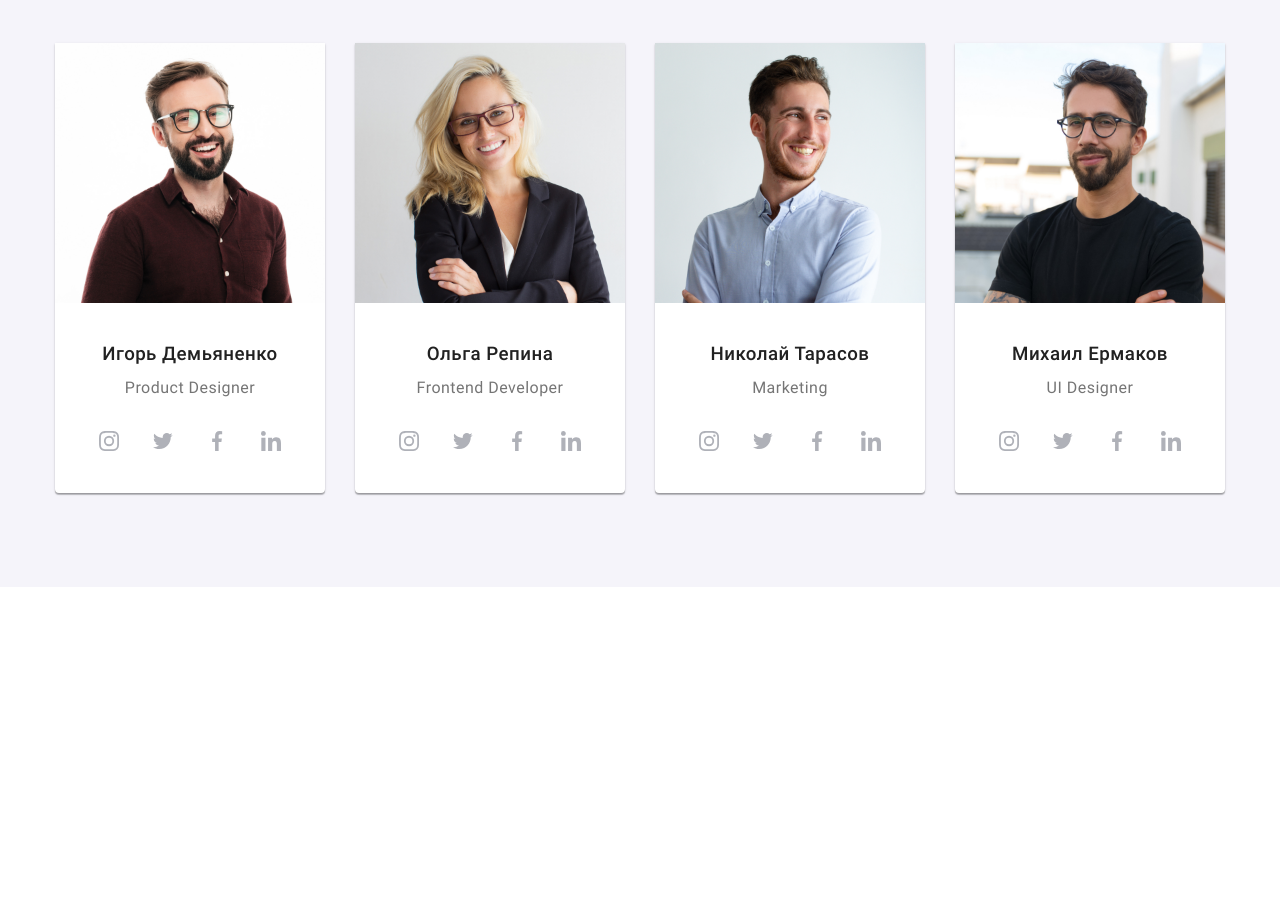
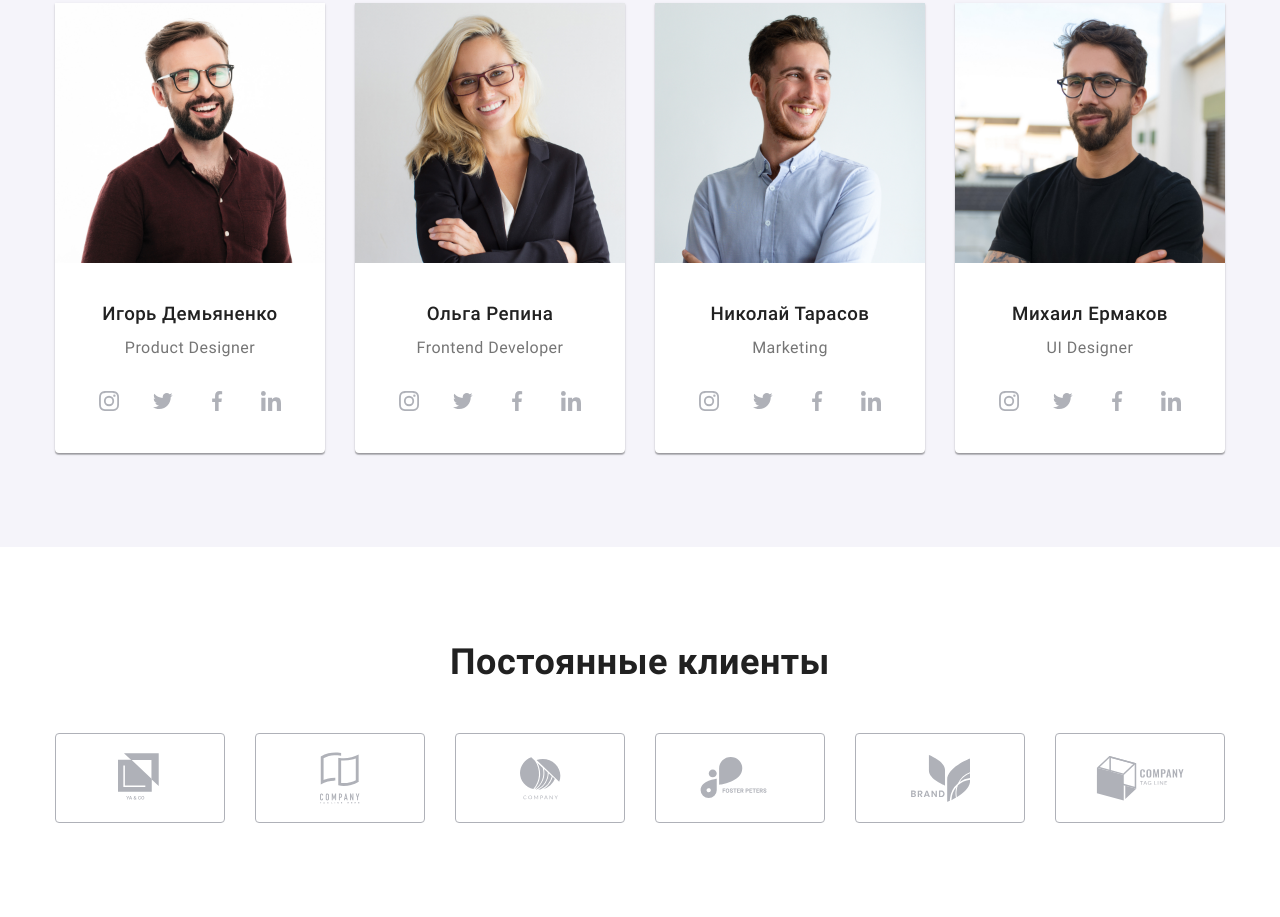
Before and after one commit to Larysa1387/goit-markup-hw-08, a plain HTML site: page index.html in a window 1280 px wide. Shown: the part 1663-2580 px from the top of the page. Before the commit the page ends 2250 px from the top, so only its background shows below. Drawn offline with Linux system fonts and the light colour scheme.

Commit message:
adapted section clients

```diff
--- a/index.html
+++ b/index.html
@@ -254,7 +254,8 @@
     </section>
 
     <!-- Our clients -->
-    <!-- <section class="section clients">
+    <section class="section clients">
+      <div class="container">
         <h2 class="clients-title">Постоянные клиенты</h2>
         <ul class="clients list">
           <li class="item">
@@ -300,8 +301,8 @@
             </a>
           </li>
         </ul>
-
-    </section> -->
+      </div>
+    </section>
   </main>
   <!-- <footer class="footer">
     <div class="container align">
--- a/sass/base/_container.scss
+++ b/sass/base/_container.scss
@@ -7,7 +7,7 @@
   @media screen and (min-width: 480px) {
     width: 480px;
   }
-  @media screen and (min-width: 767px) {
+  @media screen and (min-width: 768px) {
     width: 768px;
   }
   @media screen and (min-width: 1200px) {
--- a/sass/components/_about-us.scss
+++ b/sass/components/_about-us.scss
@@ -12,10 +12,12 @@
   justify-content: space-between;
 }
 
-.about-us.title,
-.team-title,
-.clients-title {
-  @include section-title(36px);
+.about-us.title {
+  @include section-title(28px);
+  @media screen and (min-width: 1200px) {
+    @include section-title(36px);
+    line-height: 1.17;
+  }
 }
 
 .thumb {
--- a/sass/components/_clients.scss
+++ b/sass/components/_clients.scss
@@ -1,30 +1,77 @@
 /* block our clients */
 
-.clients .list {
-  @extend %flexAlign;
-  justify-content: center;
+.clients-title {
+  @include section-title(28px);
+  @media screen and (min-width: 1200px) {
+    @include section-title(36px);
+    line-height: 1.17;
+    margin-bottom: 50px;
+  }
 }
 
-.clients.list .item:not(:last-child) {
-  margin-right: 30px;
+.clients .list {
+  display: flex;
+  flex-direction: column;
+  justify-content: center;
+  align-items: center;
+  @media screen and (min-width: 480px) {
+    flex-direction: row;
+    flex-wrap: wrap;
+    margin-left: -30px;
+    margin-top: -30px;
+  }
+}
+
+.clients.list .item {
+    @extend %flexAlign;
+  justify-content: center;
+  width: 210px;
+  height: 90px;
+  border: 1px solid #AFB1B8;
+  border-radius: 4px;
+  color: $icon-color;
+  transition: color 250ms cubic-bezier(0.4, 0, 0.2, 1),
+    border 250ms cubic-bezier(0.4, 0, 0.2, 1);
+  &:hover,
+  &:focus {
+  border: 1px solid $accent-color;
+  color: $accent-color;
+  }
+  &:not(:last-child) {
+    margin-bottom: 30px;
+    @media screen and (min-width: 480px) {
+      margin-bottom: unset;
+    }
+  }
+  @media screen and (min-width: 480px) {
+    margin-left: 30px;
+    margin-top: 30px;
+  }
+  @media screen and (min-width: 768px) {
+    width: 226px;
+  }
+  @media screen and (min-width: 1200px) {
+    width: 170px;
+  }
 }
 
 .client.link {
+  width: 100%;
   @extend %flexAlign;
   justify-content: center;
-  width: 170px;
-  height: 90px;
-  color: $icon-color;
-  border: 1px solid #AFB1B8;
-  border-radius: 4px;
-  transition: color 250ms cubic-bezier(0.4, 0, 0.2, 1),
-    border 250ms cubic-bezier(0.4, 0, 0.2, 1);
+  // width: 170px;
+  // height: 90px;
+  // color: $icon-color;
+  // border: 1px solid #AFB1B8;
+  // border-radius: 4px;
+  // transition: color 250ms cubic-bezier(0.4, 0, 0.2, 1),
+  //   border 250ms cubic-bezier(0.4, 0, 0.2, 1);
 
-&:hover,
-&:focus {
-  border: 1px solid $accent-color;
-  color: $accent-color;
-}
+// &:hover,
+// &:focus {
+//   border: 1px solid $accent-color;
+//   color: $accent-color;
+// }
 }
 
 .client-icon {
--- a/sass/components/_team.scss
+++ b/sass/components/_team.scss
@@ -2,6 +2,14 @@
 
 .our-team {
   background-color: $primary-background;
+}
+
+.team-title {
+  @include section-title(28px);
+  @media screen and (min-width: 1200px) {
+    @include section-title(36px);
+    line-height: 1.17;
+  }
 }
 
 @media screen and (min-width: 768px) {
@@ -10,7 +18,6 @@
     flex-wrap: wrap;
     margin-left: -30px;
     margin-top: -30px;
-    // justify-content: space-between;
   }
 }
 .team .item {
--- a/sass/utils/_mixins.scss
+++ b/sass/utils/_mixins.scss
@@ -6,8 +6,8 @@
 
 @mixin section-title($size) {
   margin-top: 0;
-  margin-bottom: 50px;
+  margin-bottom: 30px;
   font-size: $size;
-  line-height: 1.17;
+  line-height: 1.18;
   text-align: center;
 }
```
Also changed, not shown: css/main.css, css/main.min.css, 2 other files. Lines whose indentation alone changed are shown as unchanged.
